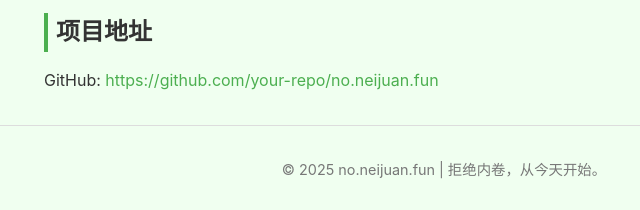
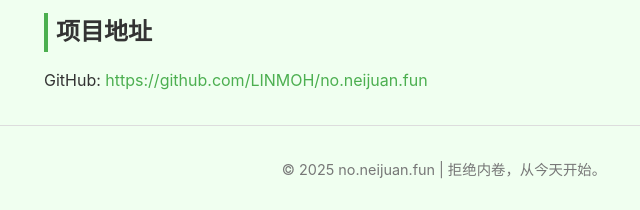
Before and after one commit to LINMOH/no.neijuan.fun, a plain HTML site: page index.html in a window 1280 px wide. Shown: the part 1110-1320 px from the top of the page, 196-836 px from the left. Drawn offline with Linux system fonts and the light colour scheme.

Commit message:
Update index.html

```diff
--- a/index.html
+++ b/index.html
@@ -138,7 +138,7 @@
 
     <section>
       <h2>项目地址</h2>
-      <p>GitHub: <a href="https://github.com/your-repo/no.neijuan.fun" target="_blank">https://github.com/your-repo/no.neijuan.fun</a></p>
+      <p>GitHub: <a href="https://github.com/LINMOH/no.neijuan.fun" target="_blank">https://github.com/LINMOH/no.neijuan.fun</a></p>
     </section>
   </main>
 
```
